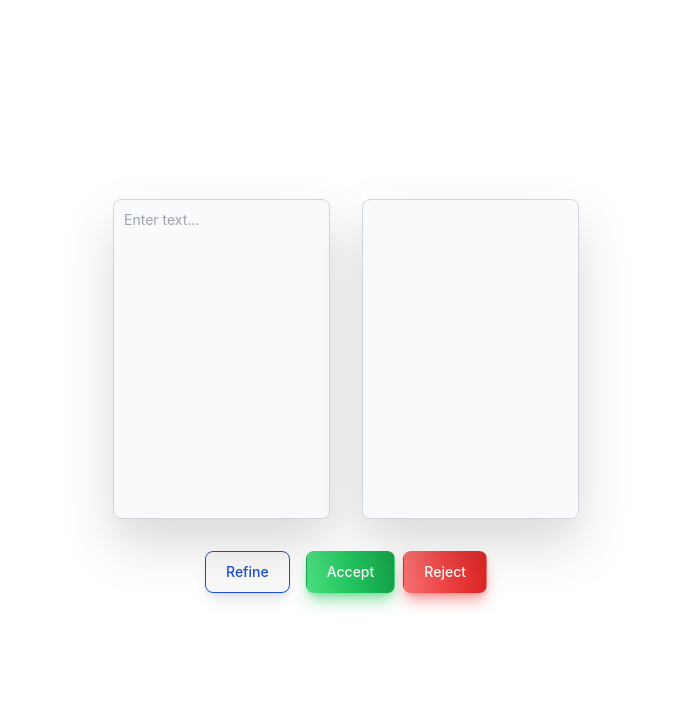
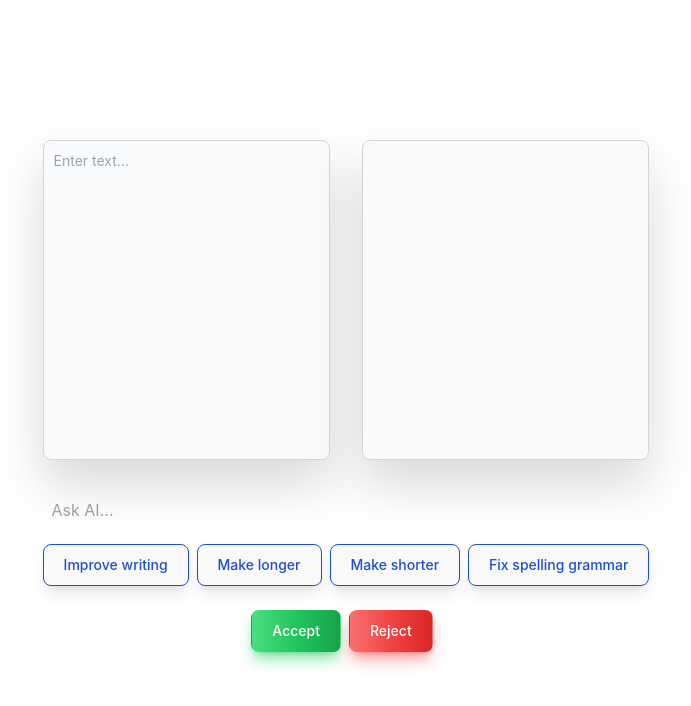
Before and after one commit to Artists-for-Humanity/OdistAI, a React (Vite) app in the folder client/: page / in a window 1280 px wide. Shown: the top 706 px of the page, without its empty margins (294-985 px from the left). Built offline with nearby package versions, Linux system fonts and the light colour scheme.

Commit message:
Updated button text, added custom input bar

```diff
--- a/client/src/Components/TextInput.tsx
+++ b/client/src/Components/TextInput.tsx
@@ -3,7 +3,9 @@
 
 const TextInput : React.FC<{ onData: DataCallback }> = ({ onData }) => {
 
-
+    const handleOnMouseUp = (e : React.MouseEvent<HTMLTextAreaElement>) => {
+        handleHighlight(e)
+    }
 
     const handleHighlight = (e : React.MouseEvent<HTMLTextAreaElement>) => {
 
@@ -24,7 +26,7 @@
         id="message"
         className="resize-none block w-96 h-80 mb-8 p-2.5 w-full text-sm text-gray-900 drop-shadow-2xl bg-gray-50 rounded-lg border border-gray-300 focus:ring-blue-500 focus:border-blue-500 dark:bg-gray-700 dark:border-gray-600 dark:placeholder-gray-400 dark:text-white dark:focus:ring-blue-500 dark:focus:border-blue-500"
         placeholder="Enter text..."
-        onMouseUp={handleHighlight}>
+        onMouseUp={handleOnMouseUp}>
 
         </textarea>)
 
--- a/client/src/Components/ToolBar.tsx
+++ b/client/src/Components/ToolBar.tsx
@@ -1,9 +1,10 @@
 
 import axios from 'axios';
+import TextInput from './TextInput';
 
 type DataCallback = (data: string) => void;
 
-const ToolBar : React.FC<{ onData: DataCallback, highlighted:string}> = ({onData, highlighted}) => {
+const ToolBar: React.FC<{ onData: DataCallback, highlighted: string }> = ({ onData, highlighted }) => {
 
   const fetchData = async () => {
     // Uncomment this to see the hardcorded version is working.
@@ -22,17 +23,44 @@
   };
 
 
-    return(
+  return (
 
+    <div className = "flex flex-col justify-around gap-4" >
+    <input
+      className='py-1.5'
+      placeholder="  Ask AI..."
+    ></input>
     <div className="items-center justify-center hidden col-span-1 space-x-2 sm:flex">
       <button
         type="button"
-        className="text-blue-700 shadow-lg hover:text-white border border-blue-700 hover:bg-blue-800 focus:ring-4 focus:outline-none focus:ring-blue-300 font-medium rounded-lg text-sm px-5 py-2.5 text-center mr-2 mb-2 dark:border-blue-500 dark:text-blue-500 dark:hover:text-white dark:hover:bg-blue-500 dark:focus:ring-blue-800"
+        className="text-blue-700 shadow-lg hover:text-white border border-blue-700 hover:bg-blue-800 focus:ring-4 focus:outline-none focus:ring-blue-300 font-medium rounded-lg text-sm px-5 py-2.5 text-center mb-2 dark:border-blue-500 dark:text-blue-500 dark:hover:text-white dark:hover:bg-blue-500 dark:focus:ring-blue-800 "
         onClick={fetchData}
       >
-        Refine
+        Improve writing
       </button>
-
+      <button
+        type="button"
+        className="text-blue-700 shadow-lg hover:text-white border border-blue-700 hover:bg-blue-800 focus:ring-4 focus:outline-none focus:ring-blue-300 font-medium rounded-lg text-sm px-5 py-2.5 text-center mr-2 mb-2 dark:border-blue-500 dark:text-blue-500 dark:hover:text-white dark:hover:bg-blue-500 dark:focus:ring-blue-800 "
+        onClick={fetchData}
+      >
+        Make longer
+      </button>
+      <button
+        type="button"
+        className="text-blue-700 shadow-lg hover:text-white border border-blue-700 hover:bg-blue-800 focus:ring-4 focus:outline-none focus:ring-blue-300 font-medium rounded-lg text-sm px-5 py-2.5 text-center mr-2 mb-2 dark:border-blue-500 dark:text-blue-500 dark:hover:text-white dark:hover:bg-blue-500 dark:focus:ring-blue-800 "
+        onClick={fetchData}
+      >
+        Make shorter
+      </button>
+      <button
+        type="button"
+        className="text-blue-700 shadow-lg hover:text-white border border-blue-700 hover:bg-blue-800 focus:ring-4 focus:outline-none focus:ring-blue-300 font-medium rounded-lg text-sm px-5 py-2.5 text-center mr-2 mb-2 dark:border-blue-500 dark:text-blue-500 dark:hover:text-white dark:hover:bg-blue-500 dark:focus:ring-blue-800 "
+        onClick={fetchData}
+      >
+        Fix spelling grammar
+      </button>
+    </div>
+    <div>
         <button
           type="button"
           className="text-white bg-gradient-to-r from-green-400 via-green-500 to-green-600 hover:bg-gradient-to-br focus:ring-4 focus:outline-none focus:ring-green-300 dark:focus:ring-green-800 shadow-lg shadow-green-500/50 dark:shadow-lg dark:shadow-green-800/80 font-medium rounded-lg text-sm px-5 py-2.5 text-center mr-2 mb-2"
@@ -46,6 +74,7 @@
         >
           Reject
         </button>
+      </div>
     </div>)
 }
 
```
Lines whose indentation alone changed are shown as unchanged.
